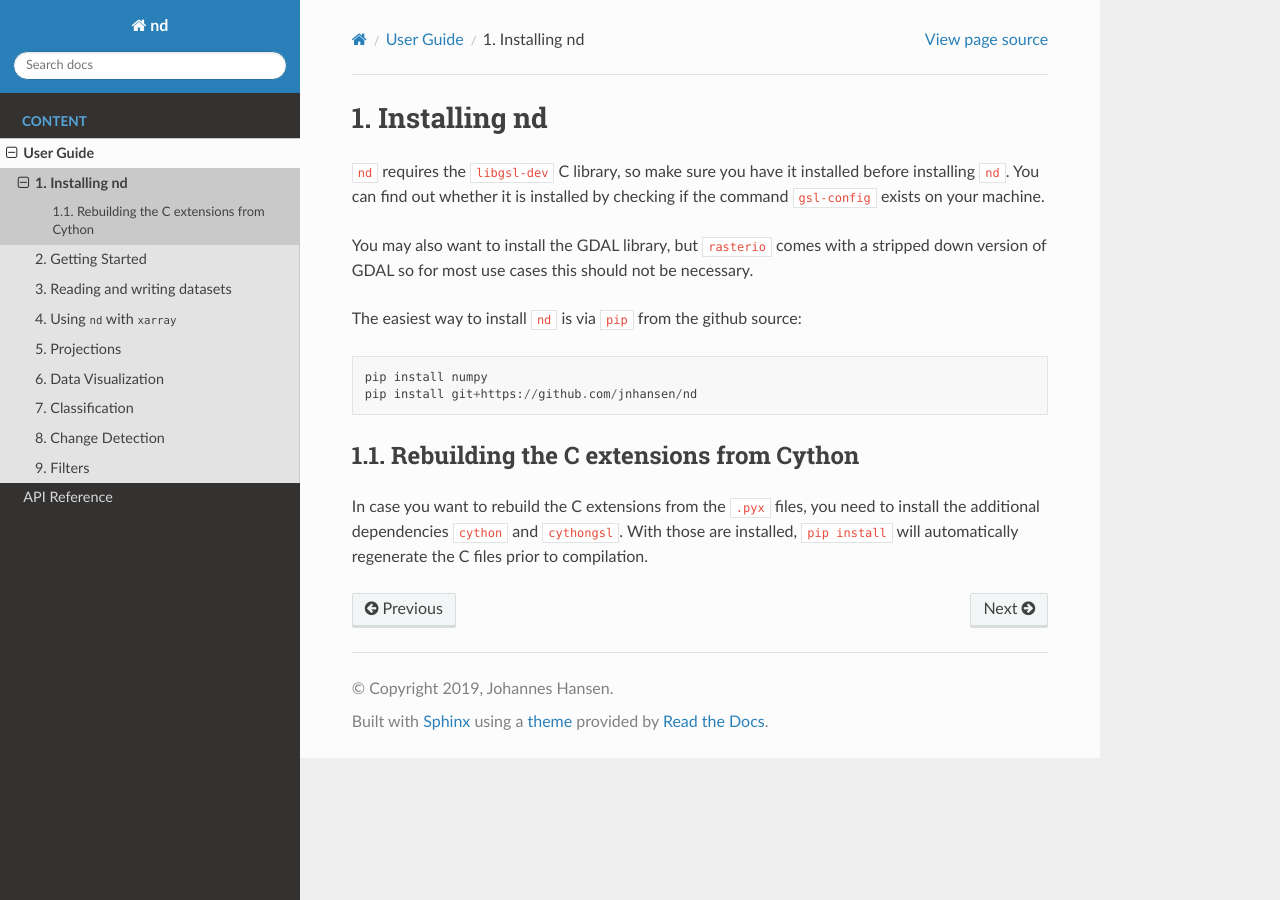
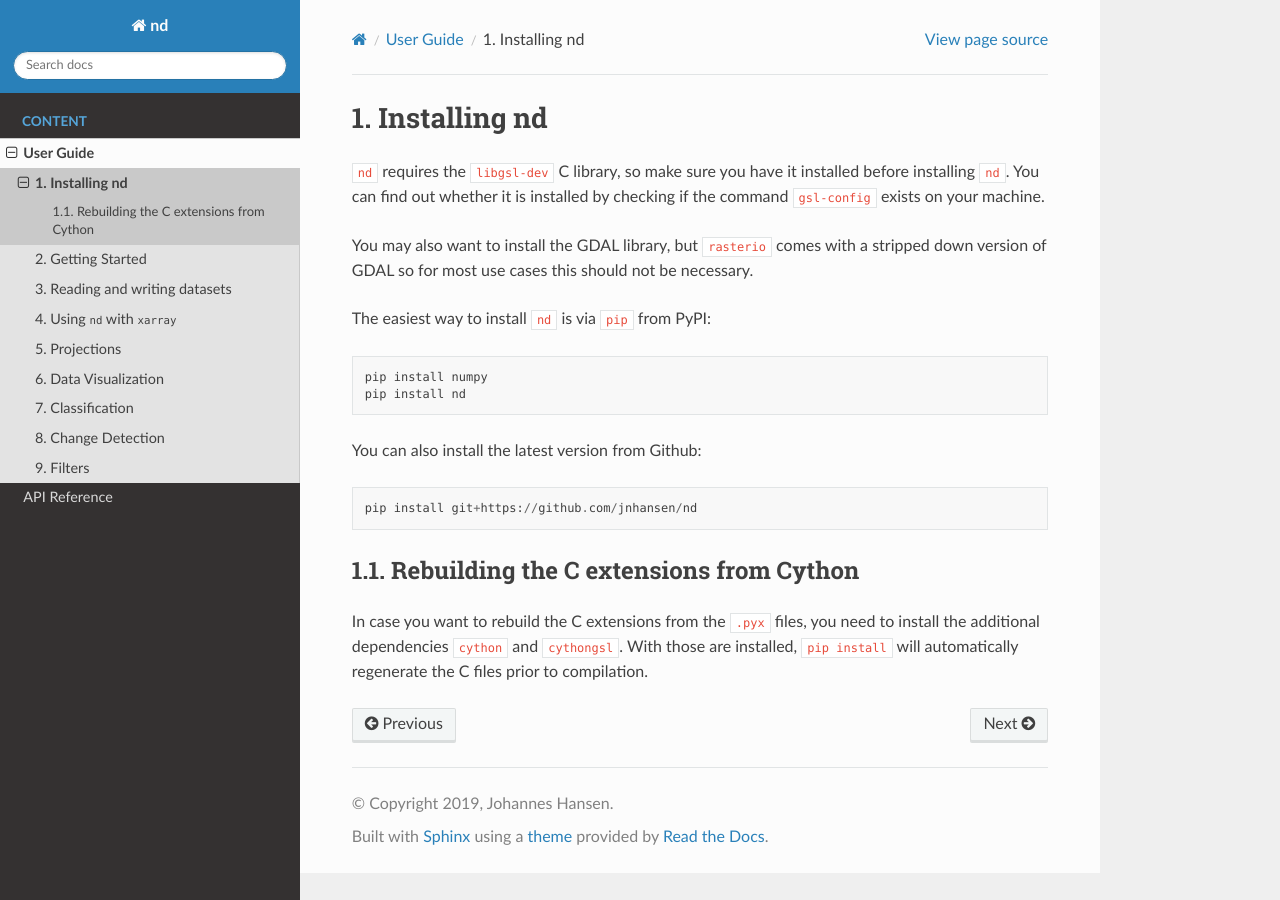
Before and after one commit to jnhansen/nd, a Sphinx documentation site: the page built from doc/setup.rst, in a window 1280 px wide. Built offline with Sphinx 7.4.7 and the Read the Docs theme 2.0.0, drawn with Linux system fonts in a browser that asks for light colours; the version number could not be read and is left out.

Commit message:
add install instructions to README

```diff
--- a/doc/setup.rst
+++ b/doc/setup.rst
@@ -8,11 +8,13 @@ Installing nd
 
 You may also want to install the GDAL library, but ``rasterio`` comes with a stripped down version of GDAL so for most use cases this should not be necessary.
 
-The easiest way to install ``nd`` is via ``pip`` from the github source:
-
-::
+The easiest way to install ``nd`` is via ``pip`` from PyPI::
 
     pip install numpy
+    pip install nd
+
+You can also install the latest version from Github::
+
     pip install git+https://github.com/jnhansen/nd
 
 
```
Also changed, not shown: README.md (+8 -0 lines).
